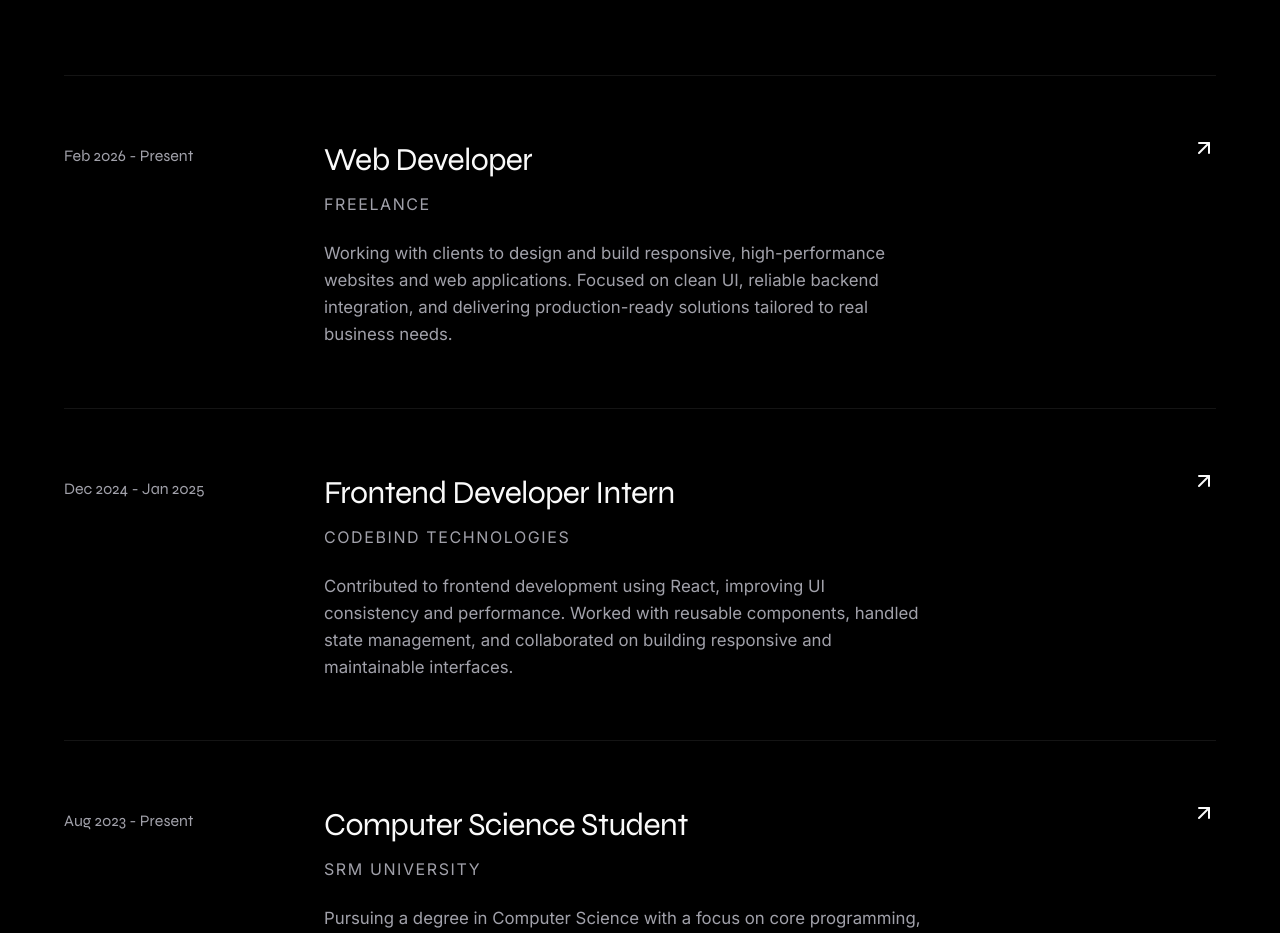
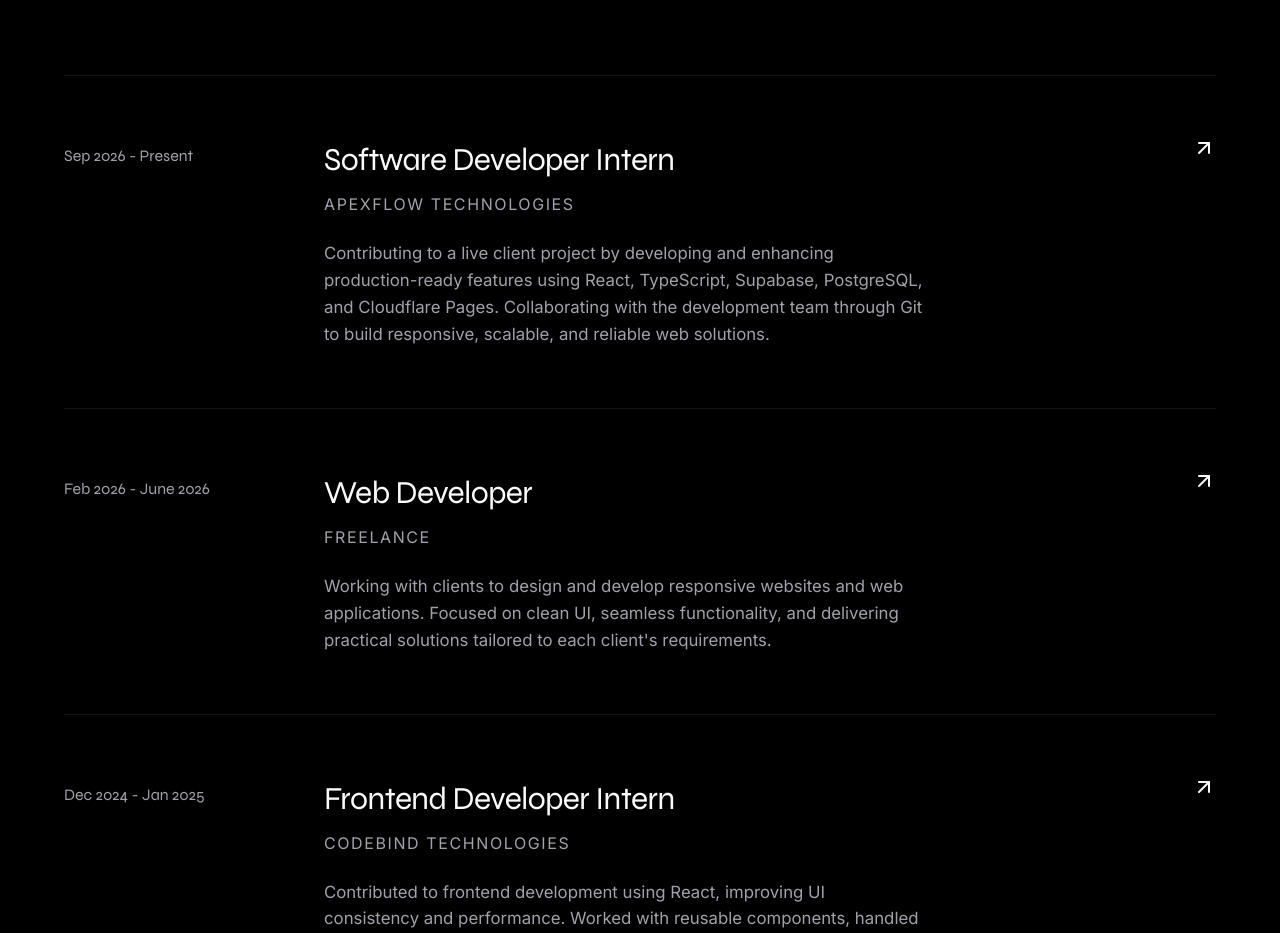
Before and after one commit to karl2603/Karl_Portfolio, a React (Vite) app: page / in a window 1280 px wide. Shown: the part 8840-9773 px from the top of the page. Built offline with nearby package versions, Linux system fonts and the light colour scheme.

Commit message:
Updated Experience

```diff
--- a/src/App.jsx
+++ b/src/App.jsx
@@ -743,7 +743,8 @@ const TechStack = () => {
 
 const Experience = () => {
   const experiences = [
-    { year: "Feb 2026 - Present", role: "Web Developer", company: "Freelance", desc: "Working with clients to design and build responsive, high-performance websites and web applications. Focused on clean UI, reliable backend integration, and delivering production-ready solutions tailored to real business needs." },
+    { year: "Sep 2026 - Present", role: "Software Developer Intern", company: "ApexFlow Technologies", desc: "Contributing to a live client project by developing and enhancing production-ready features using React, TypeScript, Supabase, PostgreSQL, and Cloudflare Pages. Collaborating with the development team through Git to build responsive, scalable, and reliable web solutions." },
+    { year: "Feb 2026 - June 2026", role: "Web Developer", company: "Freelance", desc: "Working with clients to design and develop responsive websites and web applications. Focused on clean UI, seamless functionality, and delivering practical solutions tailored to each client's requirements." },
     { year: "Dec 2024 - Jan 2025", role: "Frontend Developer Intern", company: "CodeBind Technologies", desc: "Contributed to frontend development using React, improving UI consistency and performance. Worked with reusable components, handled state management, and collaborated on building responsive and maintainable interfaces." },
     { year: "Aug 2023 - Present", role: "Computer Science Student", company: "SRM University", desc: "Pursuing a degree in Computer Science with a focus on core programming, data structures, and system design. Building practical projects to apply concepts in real-world scenarios and strengthen problem-solving skills." }
   ];
```
